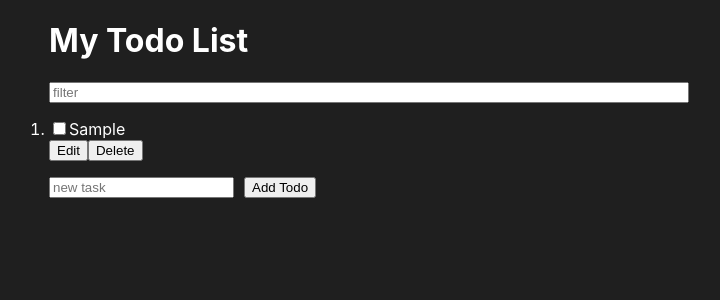
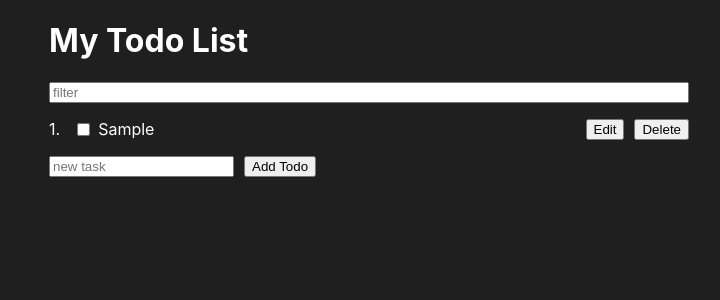
Before and after one commit to Mary-fox/ToDoList, a React (Create React App) app: page / in a window 1280 px wide. Both pictures are taken after typing "Sample" into the empty fields and a click on the button "Add Todo". Shown: the top 300 px of the page, without its empty margins (271-991 px from the left). Built offline with nearby package versions, Linux system fonts and the light colour scheme.

Commit message:
refactor: add a separate component TaskItem

```diff
--- a/src/components/TaskForm/TaskForm.tsx
+++ b/src/components/TaskForm/TaskForm.tsx
@@ -1,5 +1,5 @@
 import React, { useState, useCallback, ChangeEvent } from "react";
-import { Task } from "../ToDo/ToDo";
+import { Task } from "../TaskItem/TaskItem";
 import "./TaskForm.css";
 
 interface TaskFormProps {
--- /dev/null
+++ b/src/components/TaskItem/TaskItem.css
@@ -0,0 +1,22 @@
+.task {
+    display: flex;
+    align-items: center;
+    gap: 5px;
+    counter-increment: task-counter;
+  }
+  .task::before {
+    content: counter(task-counter) ". ";
+    margin-right: 0.5em;
+  }
+  .task__text {
+    flex-grow: 1;
+  }
+  .task__buttons {
+    margin-left: auto;
+    display: flex;
+    gap: 10px;
+  }
+  .task_completed {
+    text-decoration: line-through;
+    color: grey;
+  }
--- /dev/null
+++ b/src/components/TaskItem/TaskItem.tsx
@@ -0,0 +1,104 @@
+import React, { useState } from "react";
+import "./TaskItem.css";
+
+export interface Task {
+  text: string;
+  completed: boolean;
+}
+
+interface TaskItemProps {
+  task: Task;
+  setTasks: (tasks: Task[]) => void;
+  index: number;
+  tasks: Task[];
+}
+
+const TaskItem: React.FC<TaskItemProps> = ({  task, setTasks, index, tasks  }) => {
+    const [editingIndex, setEditingIndex] =  useState<number | null>(null); //текущая задача
+    const [editValue, setEditValue] = useState<string>(""); // значение текущей задачи
+    const [isEditing, setIsEditing] = useState<boolean>(false);//состояние отображения
+
+  function resetEditing() {
+      setEditingIndex(null);
+      setIsEditing(false);
+  }
+
+  function handleDelete(index: number) {
+    if (index === editingIndex) {
+      resetEditing()
+  }
+    const taskToDelete = tasks[index];
+    const newTasks = tasks.filter((task) => task !== taskToDelete);
+    setTasks(newTasks);
+  }
+
+  function handleEdit(index: number) {
+    setEditingIndex(index);
+    setEditValue(tasks[index].text);
+    setIsEditing(true);
+  }
+
+  function handleCancel() {
+    resetEditing()
+  }
+
+  function handleSave() {
+    const newTasks = tasks.map((task, index) =>
+      index === editingIndex ? { ...task, text: editValue } : task
+    );
+    setTasks(newTasks);
+    resetEditing()
+  }
+
+  function handleComplete(index: number) {
+    const newTasks = tasks.map((task, i) =>
+      i === index
+        ? {
+            ...task,
+            completed: !task.completed,
+          }
+        : task
+    );
+    setTasks(newTasks);
+  }
+  const originalIndex = tasks.findIndex((t) => t === task);
+
+  return (
+    <li key={index} className="task">
+    <input
+      type="checkbox"
+      checked={task.completed}
+      onChange={() => handleComplete(originalIndex)}
+    />
+    {originalIndex === editingIndex && isEditing ? (
+      <>
+        <input
+          type="text"
+          value={editValue}
+          onChange={(e) => setEditValue(e.target.value)}
+        />
+        <div className="task__buttons">
+          <button onClick={handleSave}>Save</button>
+          <button onClick={handleCancel}>Cancel</button>
+        </div>
+      </>
+    ) : (
+      <>
+        <span
+          className={`task__text ${
+            task.completed ? "task_completed" : ""
+          }`}
+        >
+          {task.text}
+        </span>
+
+        <div className="task__buttons">
+          <button onClick={() => handleEdit(originalIndex)}>Edit</button>
+          <button onClick={() => handleDelete(originalIndex)}>Delete</button>
+        </div>
+      </>
+    )}
+ </li>
+  );
+};
+export default TaskItem;
--- a/src/components/TaskList/TaskList.tsx
+++ b/src/components/TaskList/TaskList.tsx
@@ -1,6 +1,7 @@
-import React, { useState, Dispatch, SetStateAction } from "react"
-import { Task } from "../ToDo/ToDo";
+import React, {  Dispatch, SetStateAction } from "react"
+import { Task } from "../TaskItem/TaskItem";
 import "./TaskList.css";
+import TaskItem from "../TaskItem/TaskItem";
 
 interface TaskListProps {
   tasks: Task[];
@@ -9,98 +10,19 @@ interface TaskListProps {
 }
 
 const TaskList: React.FC<TaskListProps> = ({ tasks, filteredTasks, setTasks }) => {
-  const [editingIndex, setEditingIndex] =  useState<number | null>(null); //текущая задача
-  const [editValue, setEditValue] = useState<string>(""); // значение текущей задачи
-  const [isEditing, setIsEditing] = useState<boolean>(false);//состояние отображения
-
-  function resetEditing() {
-    setEditingIndex(null);
-    setIsEditing(false);
-  }
-  function handleDelete(index: number) {
-    if (index === editingIndex) {
-      resetEditing()
-    }
-    const taskToDelete = tasks[index];
-    const newTasks = tasks.filter((task) => task !== taskToDelete);
-    setTasks(newTasks);
-  }
-
-  function handleEdit(index: number) {
-    setEditingIndex(index);
-    setEditValue(tasks[index].text);
-    setIsEditing(true);
-  }
-
-  function handleCancel() {
-    resetEditing()
-  }
-
-  function handleSave() {
-    const newTasks = tasks.map((task, index) =>
-      index === editingIndex ? { ...task, text: editValue } : task
-    );
-    setTasks(newTasks);
-    resetEditing()
-  }
-
-  function handleComplete(index: number) {
-    const newTasks = tasks.map((task, i) =>
-      i === index
-        ? {
-            ...task,
-            completed: !task.completed,
-          }
-        : task
-    );
-    setTasks(newTasks);
-  }
 
   return (
     <ol className="tasks">
-      {filteredTasks.map((task, index) => {
-        const originalIndex = tasks.findIndex((t) => t === task);
-
-        return (
-          <li key={index} className="task">
-          <input
-            type="checkbox"
-            checked={task.completed}
-            onChange={() => handleComplete(originalIndex)}
-          />
-          {originalIndex === editingIndex && isEditing ? (
-            <>
-              <input
-                type="text"
-                value={editValue}
-                onChange={(e) => setEditValue(e.target.value)}
-              />
-              <div className="task__buttons">
-                <button onClick={handleSave}>Save</button>
-                <button onClick={handleCancel}>Cancel</button>
-              </div>
-            </>
-          ) : (
-            <>
-              <span
-                className={`task__text ${
-                  task.completed ? "task_completed" : ""
-                }`}
-              >
-                {task.text}
-              </span>
-
-              <div className="task__buttons">
-                <button onClick={() => handleEdit(originalIndex)}>Edit</button>
-                <button onClick={() => handleDelete(originalIndex)}>Delete</button>
-              </div>
-            </>
-          )}
-       </li>
-        );
-      })}
+      {filteredTasks.map((task, index) => (
+        <TaskItem
+          key={index}
+          task={task}
+          setTasks={setTasks}
+          index={index}
+          tasks={tasks}
+        />
+      ))}
     </ol>
   );
-}
-
+};
 export default TaskList;
--- a/src/components/ToDo/ToDo.tsx
+++ b/src/components/ToDo/ToDo.tsx
@@ -1,12 +1,10 @@
 import React, { useState, useMemo } from 'react';
 import "./ToDo.css";
+import { Task } from "../TaskItem/TaskItem";
 import TaskForm from "../TaskForm/TaskForm";
 import TaskList from "../TaskList/TaskList";
 
-export interface Task {
-  text: string;
-  completed: boolean;
-}
+
 
 function ToDo() {
   const [tasks, setTasks] = useState<Task[]>([]);
```
